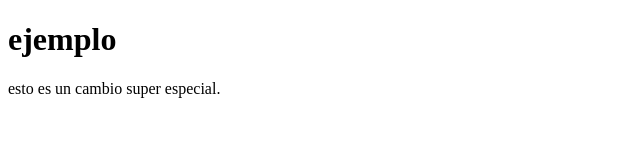
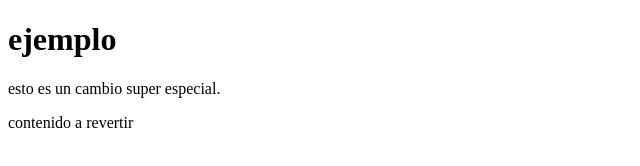
Before and after one commit to Huguete15/TrabajoGitAndresHugo, a plain HTML site: page index.html in a window 1280 px wide. Shown: the whole page, without its empty margins (0-640 px from the left). Drawn offline with Linux system fonts and the light colour scheme.

Commit message:
añadir cambio a revertir

```diff
--- a/index.html
+++ b/index.html
@@ -8,5 +8,6 @@
 <body>
     <h1>ejemplo</h1>
     <p>esto es un cambio super especial.</p>
+    <p>contenido a revertir</p>
 </body>
 </html>
```
